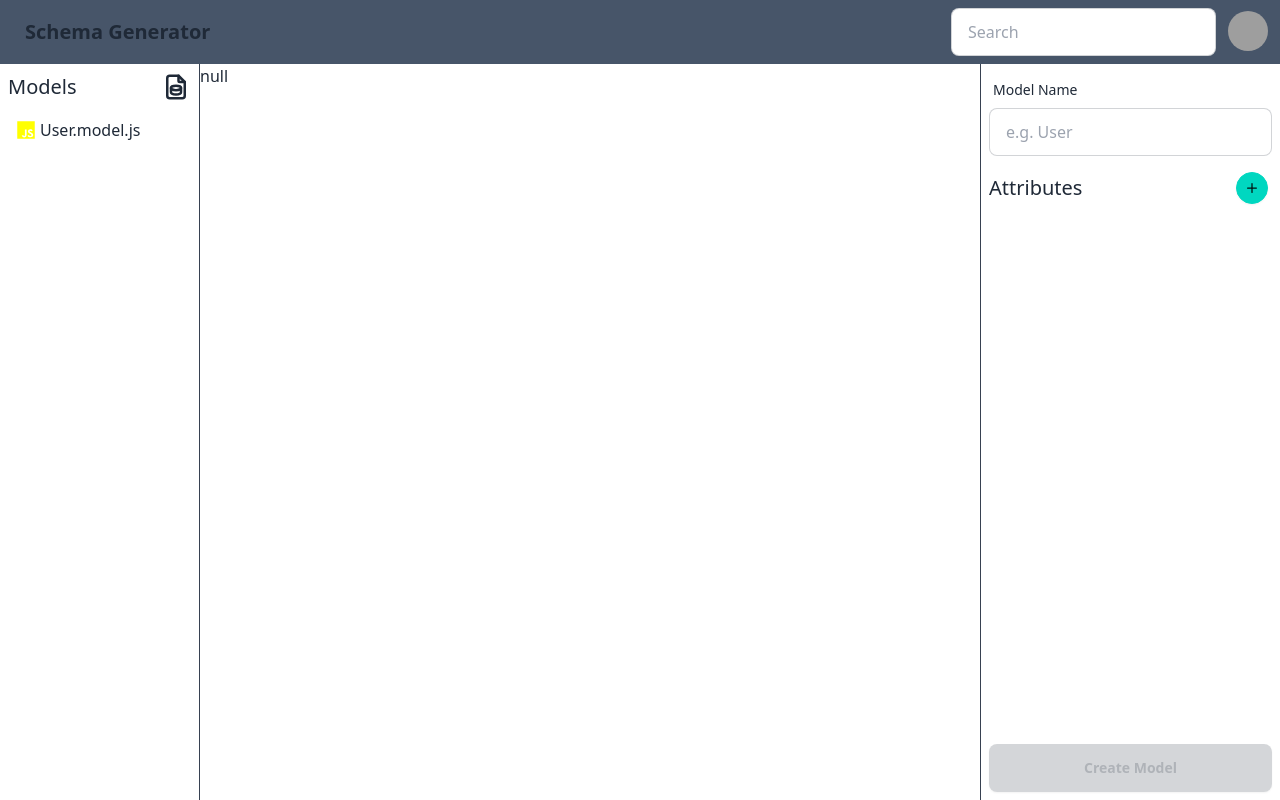
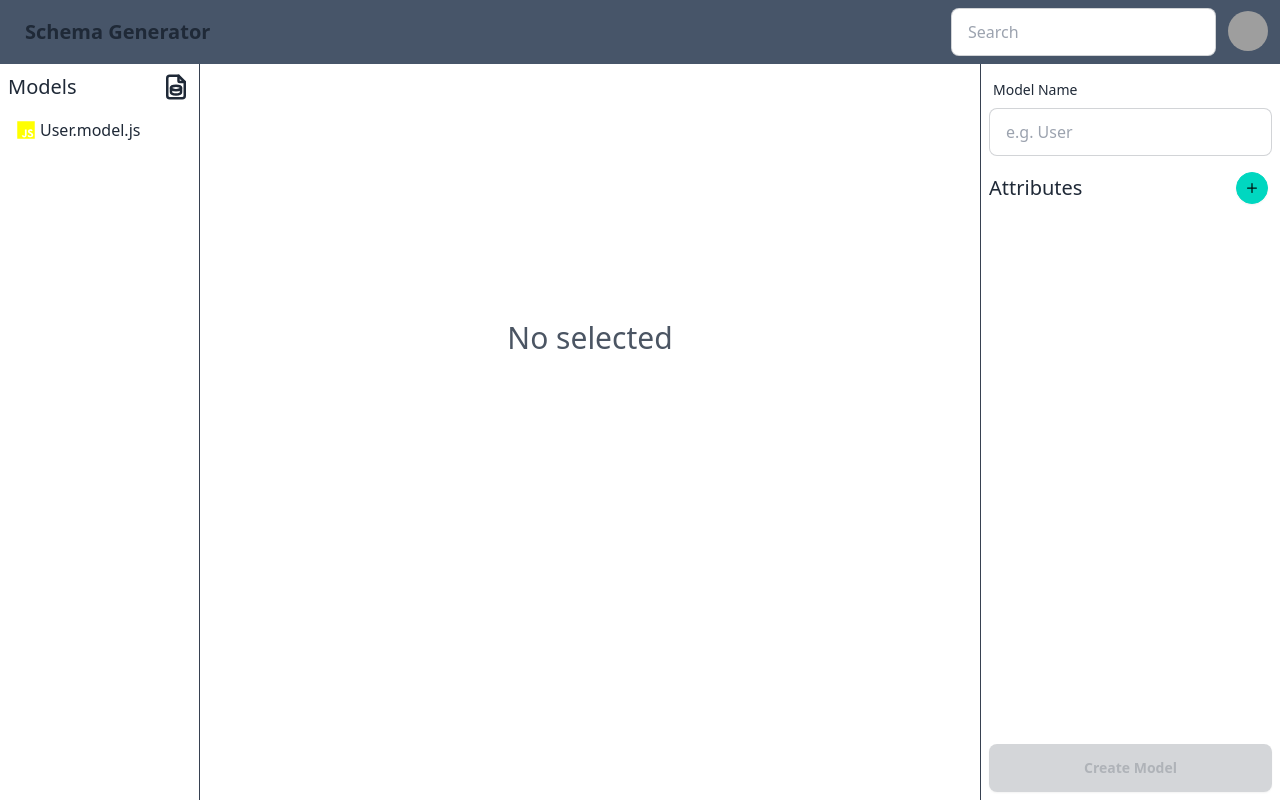
Before and after one commit to mart-anthony-stark/Mongoose-Schema-Builder, a React (Vite) app in the folder client/: page / in a window 1280 px wide. Built offline with nearby package versions, Linux system fonts and the light colour scheme; grey boxes are pictures that could not be loaded.

Commit message:
Add: code viewer

```diff
--- a/client/src/pages/Home/Home.tsx
+++ b/client/src/pages/Home/Home.tsx
@@ -2,16 +2,15 @@ import AppHeader from "../../components/AppHeader";
 import ModelsSidebar from "./ModelsSidebar";
 import "./home.css";
 import AttributeSidebar from "./AttributeSidebar";
-import { useModelsContext } from "../../hooks/useModelsContext";
+import CodeViewer from "./CodeViewer";
 
 function index() {
-  const { selectedModel } = useModelsContext();
   return (
     <div className="h-[100vh]">
       <AppHeader />
       <div className="grid grid-cols-[200px_1fr_300px] h-full pt-16">
         <ModelsSidebar />
-        <main className="flex-1 w-full">{JSON.stringify(selectedModel)}</main>
+        <CodeViewer />
         <AttributeSidebar />
       </div>
     </div>
```
